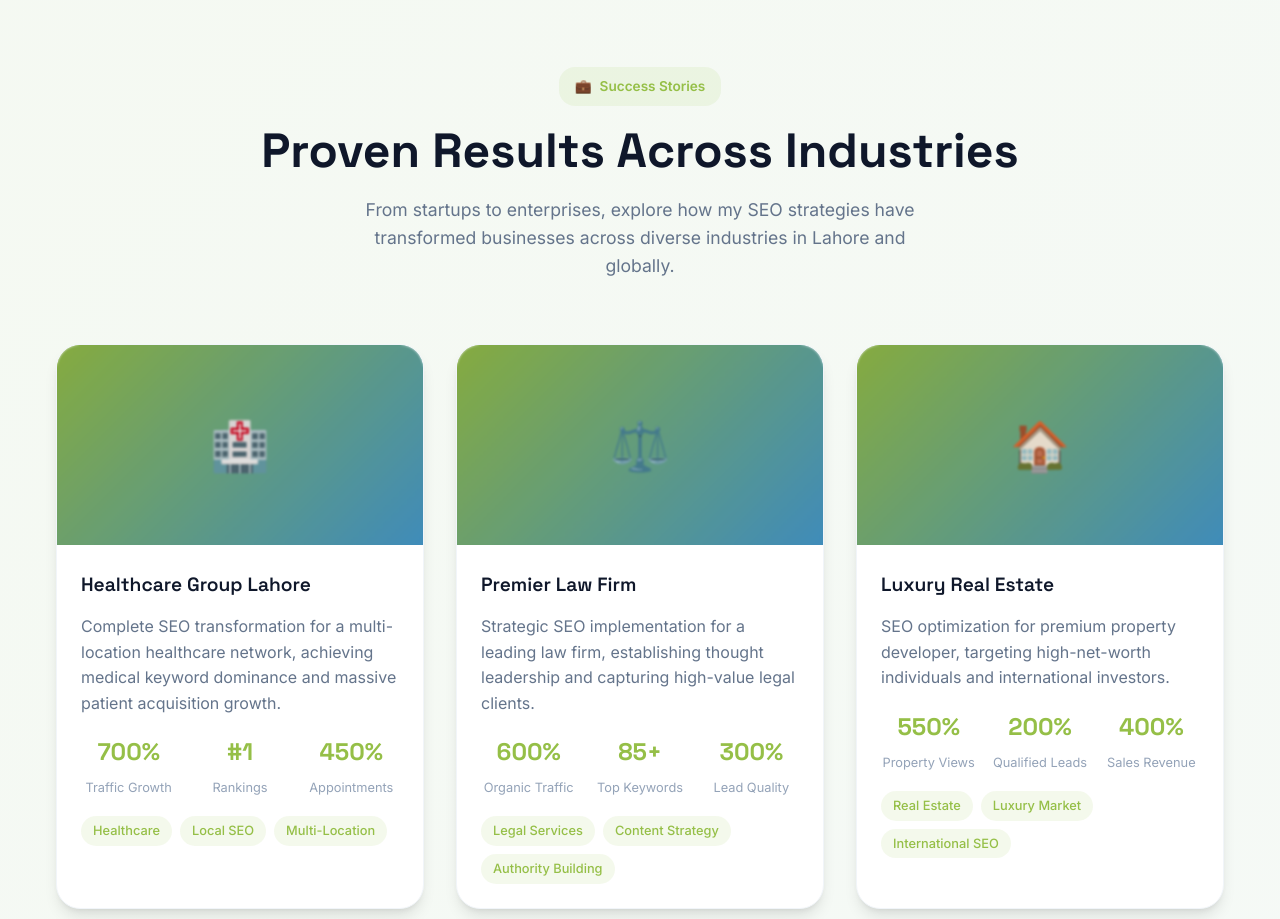
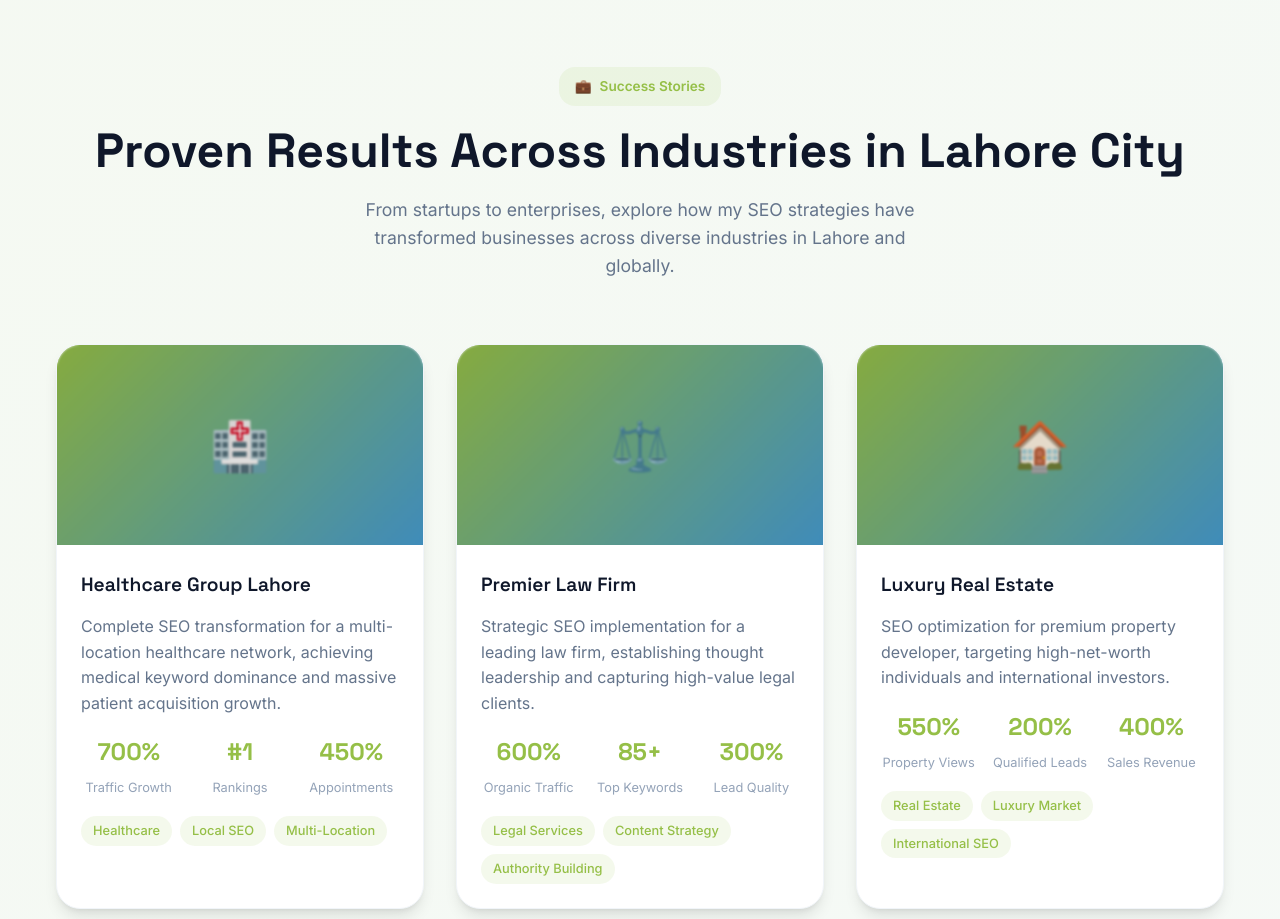
Before and after one commit to markpousee/seoexpertlahore, a plain HTML site: page index.html in a window 1280 px wide. Shown: the part 3500-4419 px from the top of the page. Drawn offline with Linux system fonts and the light colour scheme.

Commit message:
Update index.html

```diff
--- a/index.html
+++ b/index.html
@@ -1480,7 +1480,7 @@
                 <div class="section-badge">
                     💼 <span>Success Stories</span>
                 </div>
-                <h2 class="section-title">Proven Results Across Industries</h2>
+                <h2 class="section-title">Proven Results Across Industries in Lahore City</h2>
                 <p class="section-subtitle">
                     From startups to enterprises, explore how my SEO strategies have transformed businesses across diverse industries in Lahore and globally.
                 </p>
```
